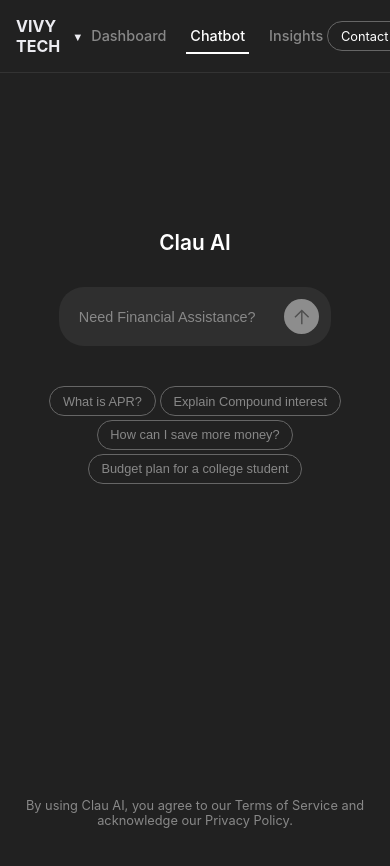
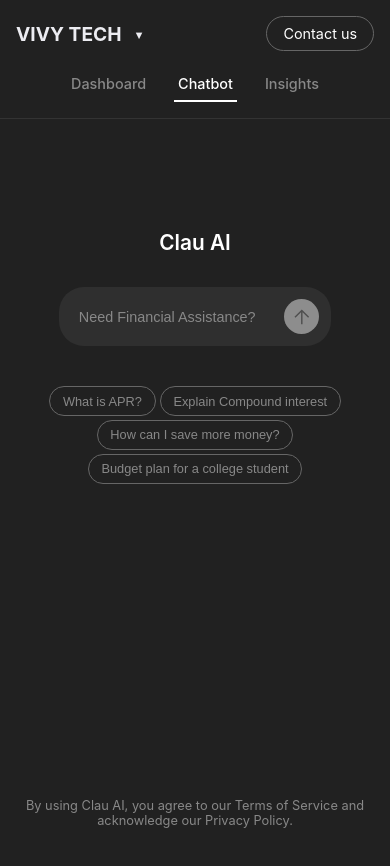
Before and after one commit to VyankateshRohokale/financialadvisorychatbot, an Angular app: page /chatbot in a window 390 px wide. Shown: the top 866 px of the page. Built offline with nearby package versions, Linux system fonts and the light colour scheme.

Commit message:
made UI responsive for Mobile S

```diff
--- a/src/app/app.component.css
+++ b/src/app/app.component.css
@@ -14,7 +14,7 @@
 
 .app-header {
   display: flex;
-  justify-content: space-between; /* This will space out the items */
+  justify-content: space-between;
   align-items: center;
   padding: 1rem 2rem;
   background-color: #212121;
@@ -31,7 +31,6 @@
 .logo-container {
   display: flex;
   align-items: center;
-  /* Take up space based on its content */
   flex: 1 0 0;
 }
 
@@ -87,9 +86,9 @@
 /* Center: Navigation Links */
 .nav-links {
   display: flex;
-  justify-content: center; /* Center the links within their container */
+  justify-content: center;
   gap: 2rem;
-  flex: 2; /* Allow it to take up more space */
+  flex: 2;
 }
 
 .nav-links a {
@@ -101,6 +100,7 @@
   cursor: pointer;
   transition: color 0.3s ease;
   border-bottom: 2px solid transparent;
+  white-space: nowrap; /* Prevent link text from wrapping */
 }
 
 .nav-links a:hover {
@@ -112,11 +112,11 @@
   border-bottom-color: #ffffff;
 }
 
-/* Right Side: Contact Button Styles to Add Back */
+/* Right Side: Contact Button */
 .contact-btn-container {
   display: flex;
-  justify-content: flex-end; /* Align button to the right */
-  flex: 1 0 0; /* Match the logo container's flex property for balance */
+  justify-content: flex-end;
+  flex: 1 0 0;
 }
 
 .contact-btn {
@@ -139,25 +139,29 @@
 }
 
 
-/* Responsive Styles */
+/* Responsive Styles for Mobile */
 @media (max-width: 768px) {
   .app-header {
+    flex-wrap: wrap; /* Allow items to wrap to the next line */
     padding: 1rem;
+    row-gap: 1rem; /* Add space between rows when they wrap */
   }
-  .logo {
-    font-size: 1rem;
+
+  .logo-container {
+    flex-basis: 50%; /* Take up half the width */
   }
-  /* Hide the nav links and contact button on small screens if needed, or adjust */
+
+  .contact-btn-container {
+    flex-basis: 50%; /* Take up the other half */
+  }
+
   .nav-links {
-    flex: 3;
-    gap: 1rem;
-    justify-content: center;
+    order: 3; /* Make the nav links appear on the second row */
+    flex-basis: 100%; /* Take up the full width on the second row */
+    gap: 1.5rem;
   }
+
   .nav-links a {
     font-size: 0.9rem;
   }
-  .contact-btn {
-    padding: 0.4rem 0.8rem;
-    font-size: 0.8rem;
-  }
 }
```
